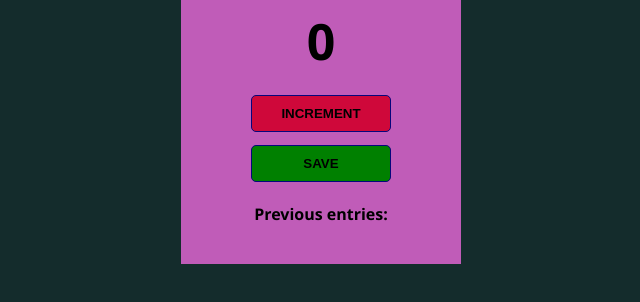
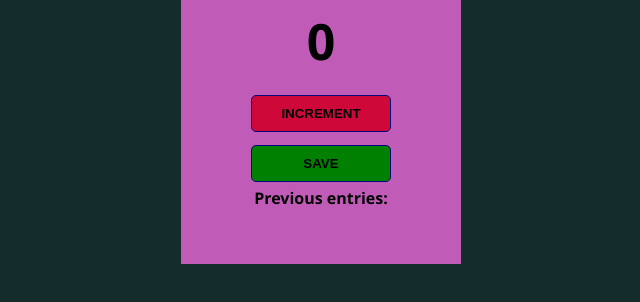
Before and after one commit to ANAGHAMV012/passenger-counter, a plain HTML site: page index.html in a window 1280 px wide. Shown: the part 184-486 px from the top of the page, without its empty margins (319-959 px from the left). Drawn offline with Linux system fonts and the light colour scheme.

Commit message:
passengercounter

```diff
--- a/index.css
+++ b/index.css
@@ -1,3 +1,9 @@
+*{
+    margin: 0;
+    padding: 0;
+    box-sizing: border-box;
+    text-decoration: none;
+}
 body{
     background-image: url("station.jpg");
     background-size: cover;
--- a/index.html
+++ b/index.html
@@ -3,6 +3,7 @@
         <link rel="stylesheet" href="index.css">
         <title>Passenger-counter-app</title>
         <link rel="icon" href="images/pngegg (1).png">
+        <meta name="viewport" content="width=device-width, initial-scale=1.0" />
     </head>
     <body>
         <div class="container">
```
